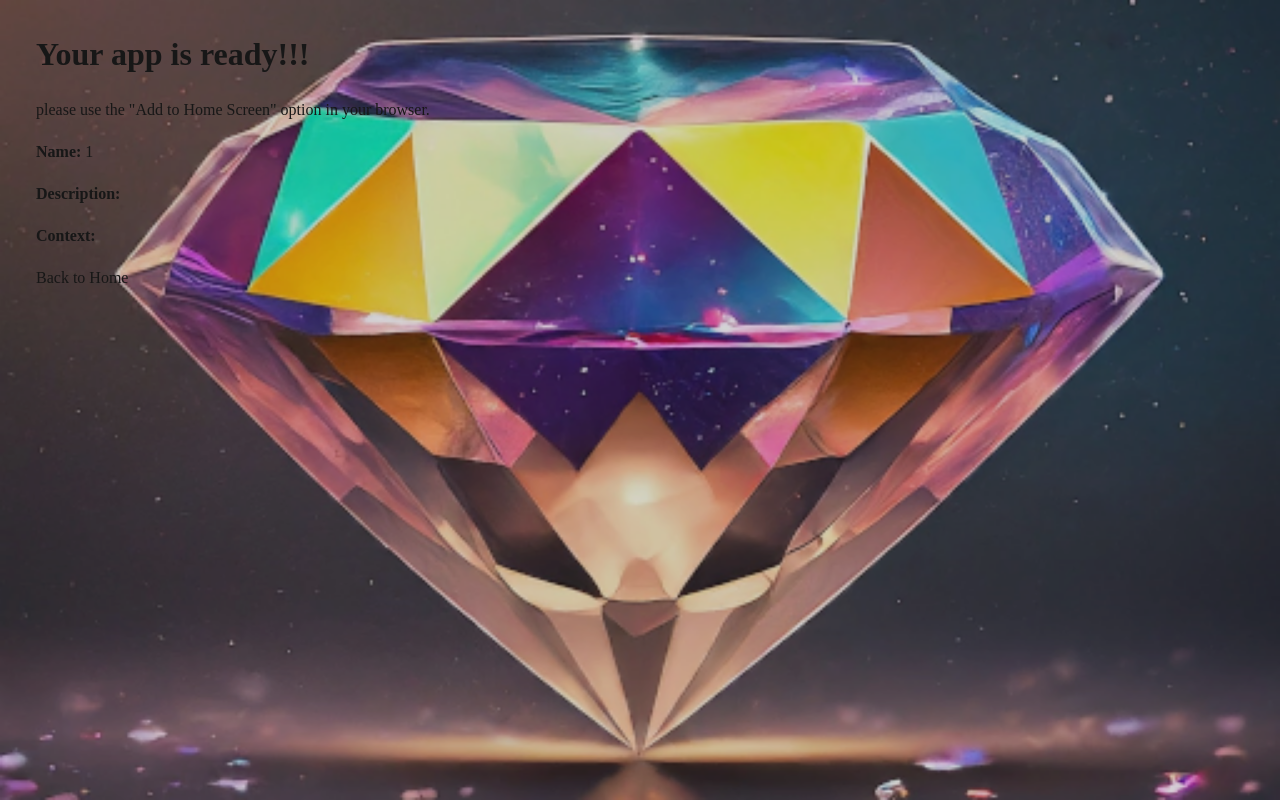
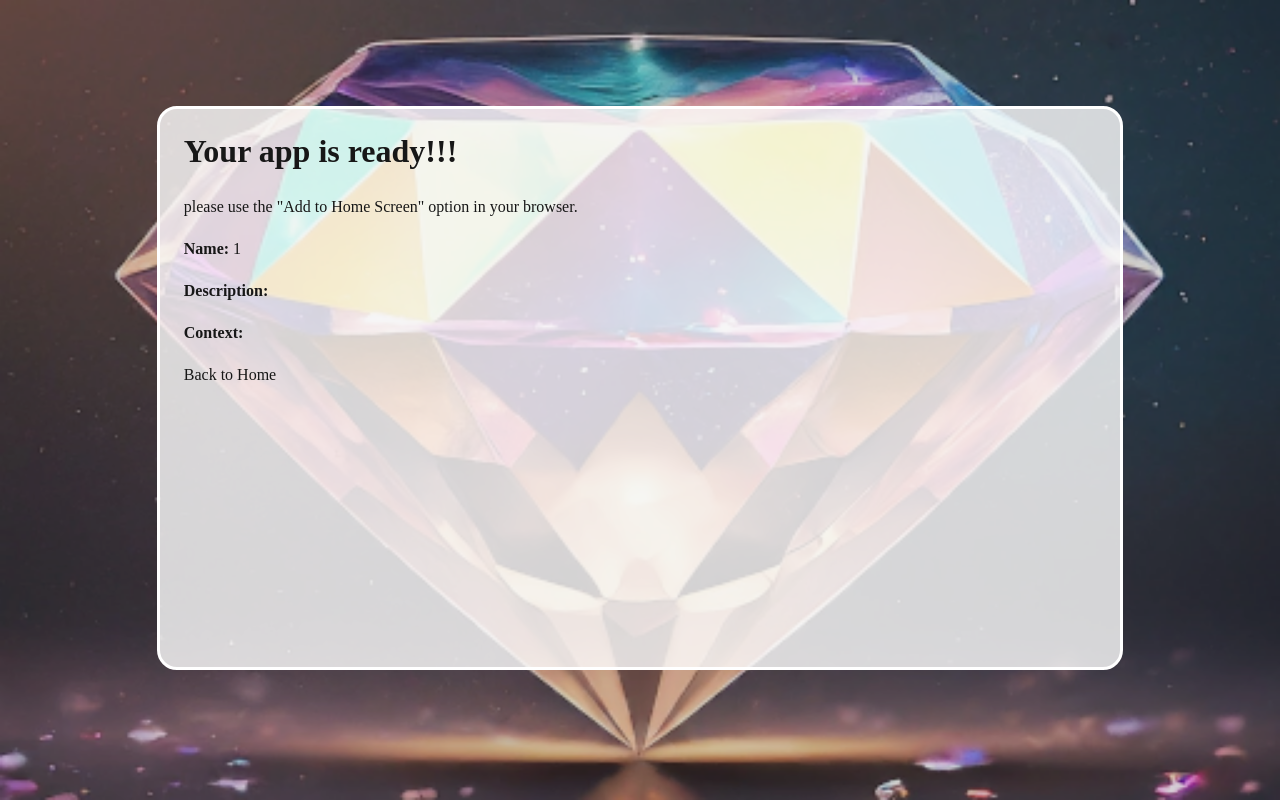
Before and after one commit to ChameleonQuest/dazzle-ai-presets, a Next.js app: page /1/gem-saver in a window 1280 px wide. Built offline with nearby package versions, Linux system fonts and the light colour scheme.

Commit message:
More css refactoring

```diff
--- a/app/[appName]/gem-saver/page.js
+++ b/app/[appName]/gem-saver/page.js
@@ -35,7 +35,8 @@ function GemSaverContent() {
 
 // TODO: Detect browser and show how to save PWA on that browser.
 return (
-    <div>
+<div className="page-container">
+    <div className="page-content">
         <h1>Your app is ready!!!</h1>
         <div>please use the "Add to Home Screen" option in your browser.</div>
         <div>
@@ -49,6 +50,7 @@ function GemSaverContent() {
         </div>
         <Link href="/">Back to Home</Link>
     </div>
+</div>
 );
 }
 
--- a/app/globals.css
+++ b/app/globals.css
@@ -66,3 +66,22 @@ a {
     color-scheme: dark;
   }
 }
+
+.page-container {
+  display: flex;
+  flex-direction: column;
+  align-items: center;
+  justify-content: center;
+  height: 100%;
+  /* border: red solid; */
+}
+
+.page-content {
+  height:80%;
+  width:80%;
+  padding: 24px;
+  background: rgba(50, 50, 50, 0.2); /* Adjust the alpha value to control the bleach effect */
+  background-color: rgba(255, 255, 255, 0.8);
+  border: white solid;
+  border-radius: 20px;
+}
```
Also changed, not shown: app/home.css (+0 -18 lines), app/home.js (+11 -6 lines). Lines whose indentation alone changed are shown as unchanged.
